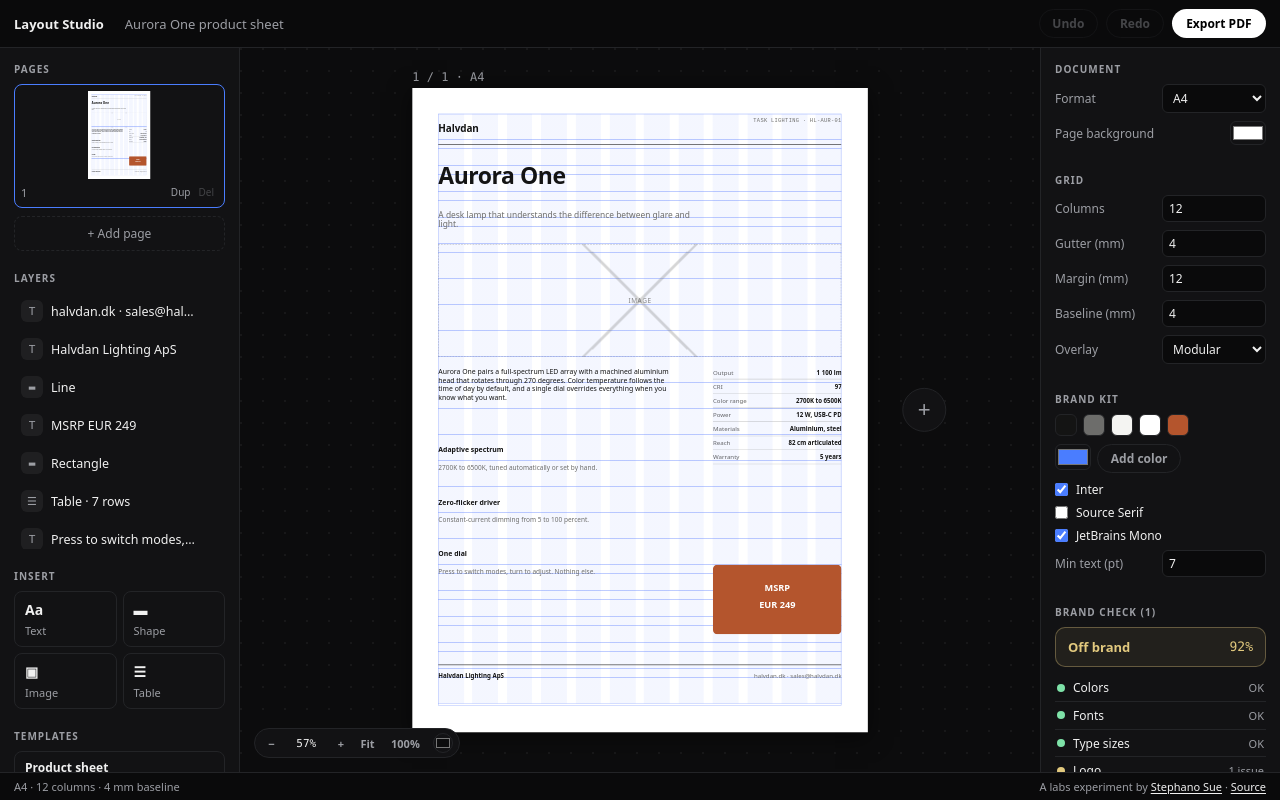
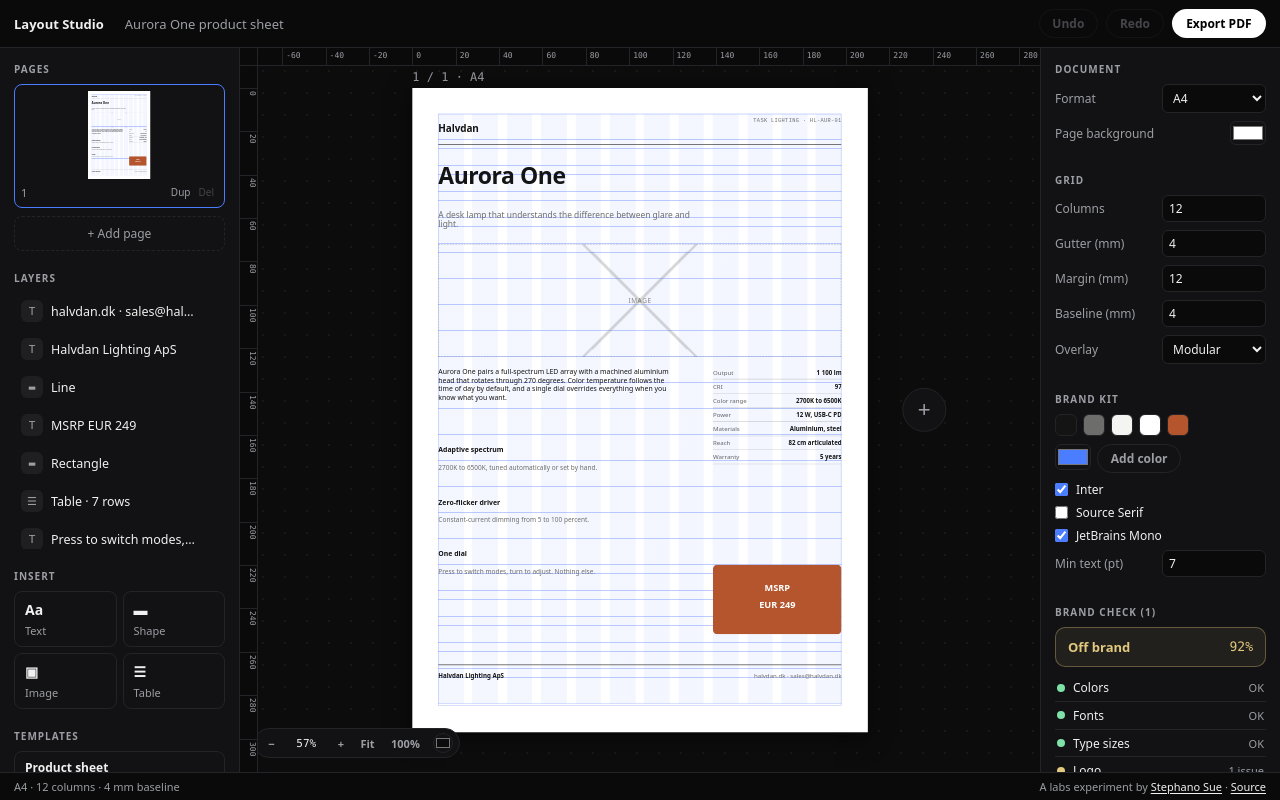
Before and after one commit to ql1max/layout-studio, a React (Vite) app: page / in a window 1280 px wide. Built offline with nearby package versions, Linux system fonts and the light colour scheme.

Commit message:
feat: millimeter rulers that track pan and zoom

```diff
--- a/src/Canvas.tsx
+++ b/src/Canvas.tsx
@@ -715,6 +715,34 @@
         </button>
       </div>
 
+      {(['x', 'y'] as const).map((axis) => {
+        const container = containerRef.current;
+        const size =
+          axis === 'x' ? (container?.clientWidth ?? 1400) : (container?.clientHeight ?? 900);
+        const offset = axis === 'x' ? transform.x : transform.y;
+        const startMm = -offset / (MM * transform.scale);
+        const endMm = (size - offset) / (MM * transform.scale);
+        const step =
+          transform.scale > 1.2 ? 10 : transform.scale > 0.5 ? 20 : transform.scale > 0.25 ? 50 : 100;
+        const ticks: { pos: number; label: number }[] = [];
+        for (let mm = Math.floor(startMm / step) * step; mm <= endMm; mm += step) {
+          ticks.push({ pos: mm * MM * transform.scale + offset, label: mm });
+        }
+        return (
+          <div key={axis} className={`ruler ruler--${axis === 'x' ? 'h' : 'v'}`}>
+            {ticks.map((tick) => (
+              <span
+                key={tick.label}
+                style={axis === 'x' ? { left: tick.pos } : { top: tick.pos }}
+              >
+                {tick.label}
+              </span>
+            ))}
+          </div>
+        );
+      })}
+      <div className="ruler-corner" />
+
       <div className="canvas__zoom" onPointerDown={(event) => event.stopPropagation()}>
         <button
           type="button"
--- a/src/index.css
+++ b/src/index.css
@@ -680,6 +680,65 @@
   border-color: var(--ui-muted);
 }
 
+.ruler {
+  position: absolute;
+  pointer-events: none;
+  background: rgba(10, 10, 11, 0.85);
+  z-index: 90;
+  overflow: hidden;
+  font-family: var(--ui-mono);
+  font-size: 8px;
+  color: var(--ui-muted);
+}
+
+.ruler--h {
+  top: 0;
+  left: 18px;
+  right: 0;
+  height: 18px;
+  border-bottom: 1px solid var(--ui-line);
+}
+
+.ruler--v {
+  top: 18px;
+  left: 0;
+  bottom: 0;
+  width: 18px;
+  border-right: 1px solid var(--ui-line);
+}
+
+.ruler--h span {
+  position: absolute;
+  top: 0;
+  height: 100%;
+  border-left: 1px solid var(--ui-line);
+  padding: 3px 0 0 3px;
+  margin-left: -18px;
+}
+
+.ruler--v span {
+  position: absolute;
+  left: 0;
+  width: 100%;
+  border-top: 1px solid var(--ui-line);
+  padding: 2px 0 0 2px;
+  writing-mode: vertical-rl;
+  margin-top: -18px;
+}
+
+.ruler-corner {
+  position: absolute;
+  top: 0;
+  left: 0;
+  width: 18px;
+  height: 18px;
+  background: rgba(10, 10, 11, 0.95);
+  border-right: 1px solid var(--ui-line);
+  border-bottom: 1px solid var(--ui-line);
+  z-index: 95;
+  pointer-events: none;
+}
+
 .canvas__zoom {
   position: absolute;
   bottom: 0.875rem;
```
